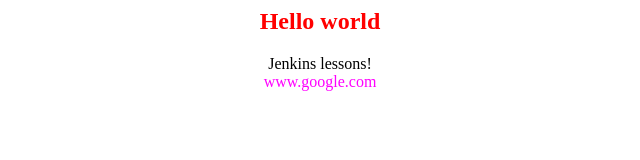
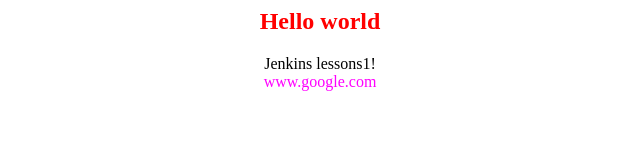
Before and after one commit to oburninova/app-for-jenkins, a plain HTML site: page index.html in a window 1280 px wide. Shown: the full height of the page, 320-960 px from the left. Drawn offline with Linux system fonts and the light colour scheme.

Commit message:
added string

```diff
--- a/index.html
+++ b/index.html
@@ -2,7 +2,7 @@
 <body bgcolor=white>
 <center>
 <h2><font color=red>Hello world</font></h2>
-Jenkins lessons!<br>
+Jenkins lessons1!<br>
 <font color=magenta>www.google.com</font>
 
 </center>
```
